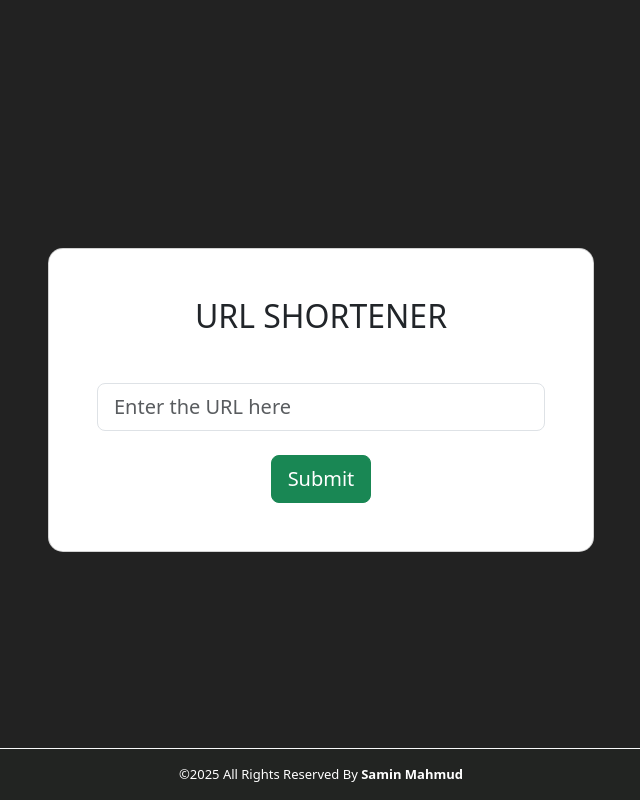
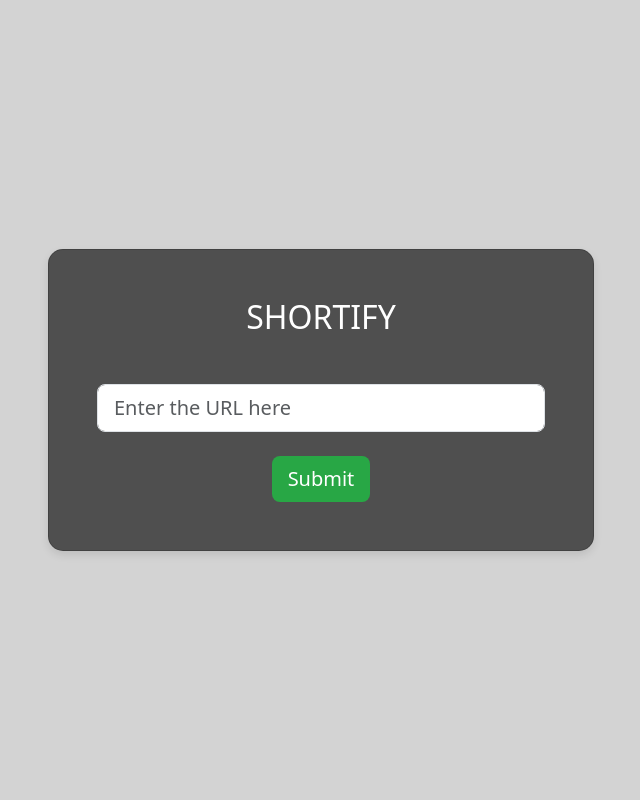
Before and after one commit to nuuhaa/Shortify, a Django app: page / in a window 1280 px wide. Shown: the whole page, without its empty margins (319-959 px from the left). Run offline with Django 5.2, Linux system fonts and the light colour scheme; some libraries are stand-ins or nearby versions.

Commit message:
Shortify created

```diff
--- a/Shortify/forms.py
+++ b/Shortify/forms.py
@@ -1,4 +1,4 @@
 from django import forms
 
-class UrlForm(forms.Form):
-    link = forms.CharField(max_length=1000)
+class LinkForm(forms.Form):
+    url = forms.CharField(max_length=1000)
--- a/Shortify/models.py
+++ b/Shortify/models.py
@@ -1,6 +1,6 @@
 from django.db import models
 
-class URLShortener(models.Model):
+class URLMapping(models.Model):
     original_url = models.URLField()
     short_url = models.CharField(max_length=200)
     created_at = models.DateTimeField(auto_now_add=True)
--- a/Shortify/templates/home.html
+++ b/Shortify/templates/home.html
@@ -3,7 +3,7 @@
 <head>
     <meta charset="UTF-8" />
     <meta name="viewport" content="width=device-width, initial-scale=1.0" />
-    <title>URL Shortener</title>
+    <title>Shortify</title>
     <script src="https://cdn.jsdelivr.net/npm/sweetalert2@11"></script>
     <link
         href="https://cdn.jsdelivr.net/npm/bootstrap@5.3.3/dist/css/bootstrap.min.css"
@@ -11,16 +11,44 @@
         integrity="sha384-QWTKZyjpPEjISv5WaRU9OFeRpok6YctnYmDr5pNlyT2bRjXh0JMhjY6hW+ALEwIH"
         crossorigin="anonymous"
     />
+    <style>
+        body {
+            background-color: #d3d3d3;
+            height: 100vh;
+            display: flex;
+            align-items: center;
+            justify-content: center;
+            font-size: 18px;
+            color: #333;
+        }
+        .card {
+            border-radius: 15px;
+            margin: auto;
+            background-color: #4f4f4f;
+            color: #ffffff;
+            box-shadow: 0 4px 8px rgba(0, 0, 0, 0.1);
+        }
+        .btn-success {
+            background-color: #28a745;
+            border: none;
+        }
+        .text-success {
+            color: #66ff66;
+        }
+        .text-danger {
+            color: #ff4d4d;
+        }
+    </style>
 </head>
-<body style="background-color: #222; height: 100vh; display: flex; align-items: center; justify-content: center;">
+<body>
 <section class="bg-image" style="width:95%;">
     <div class="mask d-flex align-items-center h-100 gradient-custom-3">
         <div class="container h-100">
             <div class="row d-flex justify-content-center align-items-center h-100">
                 <div class="col-12 col-md-9 col-lg-7 col-xl-6">
-                    <div class="card" style="border-radius: 15px; margin: auto;">
+                    <div class="card">
                         <div class="card-body p-5">
-                            <h2 class="text-uppercase text-center mb-5">URL Shortener</h2>
+                            <h2 class="text-uppercase text-center mb-5">Shortify</h2>
 
                             <form id="myForm" method="POST">
                                 {% csrf_token %}
@@ -47,20 +75,21 @@
                                 <div class="d-flex justify-content-center">
                                     <button
                                         type="submit"
-                                        class="btn btn-success btn-lg gradient-custom-4">
+                                        class="btn btn-success btn-lg">
                                         Submit
                                     </button>
                                 </div>
                             </form>
 
-                            {% if short_url %}
+
+                            {% if shortened_url %}
                                 <h2 class="text-center mt-4">Shortened URL:</h2>
                                 <p class="text-center">
-                                    <a href="{{ short_url }}" target="_blank" class="text-success">{{ short_url }}</a>
+                                    <a href="{{ shortened_url }}" target="_blank" class="text-success">{{ shortened_url }}</a>
                                 </p>
                                 <p class="text-center">Original URL: {{ original_url }}</p>
-                            {% elif error %}
-                                <p class="text-danger text-center">{{ error }}</p>
+                            {% elif error_message %}
+                                <p class="text-danger text-center">{{ error_message }}</p>
                             {% endif %}
                         </div>
                     </div>
@@ -70,14 +99,6 @@
     </div>
 </section>
 
-<footer class="fixed-bottom border-top border-light">
-    <div
-        class="text-center p-3 text-white"
-        style="background-color: #222422; font-size: small">
-        ©{% now "Y" %} All Rights Reserved By <strong>Samin Mahmud</strong>
-    </div>
-</footer>
-
 <script
     src="https://cdn.jsdelivr.net/npm/bootstrap@5.3.3/dist/js/bootstrap.bundle.min.js"
     integrity="sha384-YvpcrYf0tY3lHB60NNkmXc5s9fDVZLESaAA55NDzOxhy9GkcIdslK1eN7N6jIeHz"
@@ -85,53 +106,5 @@
 ></script>
 <script src="https://cdnjs.cloudflare.com/ajax/libs/clipboard.js/2.0.8/clipboard.min.js"></script>
 
-<script>
-    const linkFromBackend = "{{ short_url }}";
-    if (linkFromBackend) {
-        if (linkFromBackend === "Give Valid Url") {
-            Swal.fire({
-                icon: "warning",
-                title: linkFromBackend,
-                confirmButtonText: "Cancel",
-                allowOutsideClick: false,
-                allowEscapeKey: false,
-            }).then((result) => {
-                if (result.isConfirmed) {
-                    window.location.href = "/";
-                }
-            });
-        } else {
-            Swal.fire({
-                icon: "success",
-                title: "Shortened URL:",
-                html: `
-                    <a href='${linkFromBackend}' target='_blank'>${linkFromBackend}</a>
-                    <button id="copyButton" class="btn btn-primary">Copy</button>
-                `,
-                confirmButtonText: "Cancel",
-                allowOutsideClick: false,
-                allowEscapeKey: false,
-            }).then((result) => {
-                if (result.isConfirmed) {
-                    window.location.href = "/";
-                }
-            });
-
-            // Set up clipboard functionality
-            const copyButton = document.getElementById("copyButton");
-            if (copyButton) {
-                const clipboard = new ClipboardJS(copyButton, {
-                    text: function () {
-                        return linkFromBackend;
-                    },
-                });
-
-                clipboard.on('success', function() {
-                    Swal.fire('Copied!', '', 'success');
-                });
-            }
-        }
-    }
-</script>
 </body>
 </html>
--- a/Shortify/urls.py
+++ b/Shortify/urls.py
@@ -1,6 +1,6 @@
 from django.urls import path
-from .views import Urlgenerate  # Ensure this matches your view
+from .views import LinkGenerator, URLListView
 
 urlpatterns = [
-    path('', Urlgenerate.as_view(), name='home'),  # Root URL
-]
+    path('', LinkGenerator.as_view(), name='home'),
+    path('urls/', URLListView.as_view(), name='url_list'),  ]
--- a/Shortify/views.py
+++ b/Shortify/views.py
@@ -1,38 +1,41 @@
 from django.http import HttpResponse
 from django.urls import reverse_lazy
 import pyshorteners
-from Shortify.forms import UrlForm
-from .models import URLShortener
-from django.views.generic import FormView
+from Shortify.forms import LinkForm
+from .models import URLMapping
+from django.views.generic import FormView, ListView
 from django.shortcuts import render
 
-class Urlgenerate(FormView):
+class LinkGenerator(FormView):
     template_name = 'home.html'
-    form_class = UrlForm
+    form_class = LinkForm
     success_url = reverse_lazy('home')
 
     def get(self, request, *args, **kwargs):
-        return super().get(request, *args, **kwargs)  # Call the parent method to render the form
+        return super().get(request, *args, **kwargs)
 
     def form_valid(self, form):
-        link = form.cleaned_data['link']
+        url_input = form.cleaned_data['url']
         try:
-            s = pyshorteners.Shortener()
-            short_url = s.tinyurl.short(link)
+            shortener = pyshorteners.Shortener()
+            shortened_url = shortener.tinyurl.short(url_input)
 
-            # Save to the model
-            URLShortener.objects.create(original_url=link, short_url=short_url)
+            URLMapping.objects.create(original_url=url_input, short_url=shortened_url)
 
-            # Prepare context to render
             context = {
-                'short_url': short_url,
-                'original_url': link,
-                'form': form,  # Include the form to re-render it
+                'shortened_url': shortened_url,
+                'original_url': url_input,
+                'form': form,
             }
             return render(self.request, self.template_name, context)
         except Exception as e:
             context = {
-                'error': 'Give Valid Url',
-                'form': form,  # Include the form to re-render it
+                'error_message': 'Please provide a valid URL',
+                'form': form,
             }
             return render(self.request, self.template_name, context)
+
+class URLListView(ListView):
+    model = URLMapping
+    template_name = 'url_list.html'
+    context_object_name = 'url_list'
--- a/project/urls.py
+++ b/project/urls.py
@@ -3,5 +3,5 @@ from django.urls import include, path
 
 urlpatterns = [
     path('admin/', admin.site.urls),
-    path('', include('Shortify.urls')),  # Replace 'yourapp' with your actual app name
+    path('', include('Shortify.urls')),
 ]
```
Also changed, not shown: Shortify/templates/url_list.html (added, +56 -0 lines), Shortify/migrations/0002_rename_urlshortener_urlmapping.py (added).
